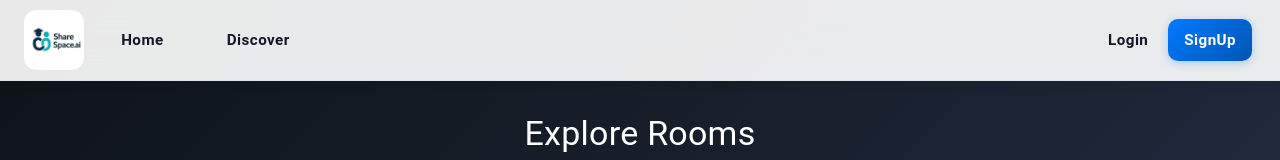
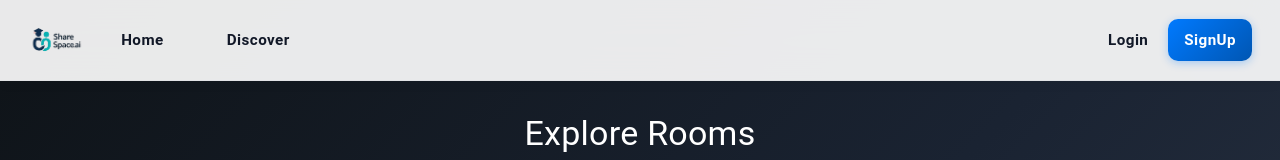
Before and after one commit to IsmaelKabore/roomate, a Next.js app: page /discover/rooms in a window 1280 px wide. Shown: the top 160 px of the page. Built offline with nearby package versions, Linux system fonts and the light colour scheme; no server answers; the database is empty; some icons are missing.

Commit message:
final build!!!!

```diff
--- a/src/app/layout.tsx
+++ b/src/app/layout.tsx
@@ -23,11 +23,16 @@ export default function RootLayout({ children }: { children: React.ReactNode })
         <meta name="viewport" content="width=device-width, initial-scale=1" />
         <link rel="preconnect" href="https://fonts.googleapis.com" />
         <link rel="preconnect" href="https://fonts.gstatic.com" crossOrigin="anonymous" />
+        <link rel="icon" href="/public/logo-transparent.png" type="image/png" />
       </head>
       <body className={inter.className}>
         <ThemeProvider>
-          <ClientHeader />
-          <main>{children}</main>
+          <ClientOnly>
+            <ClientHeader />
+          </ClientOnly>
+          <main>
+            {children}
+          </main>
         </ThemeProvider>
       </body>
     </html>
--- a/src/components/Header.tsx
+++ b/src/components/Header.tsx
@@ -82,7 +82,7 @@ export default function Header() {
             }}
           >
             <Image
-              src="/topleft.jpeg"
+              src="/logo-transparent.png"
               alt="ShareSpace Logo"
               width={60}
               height={60}
```
